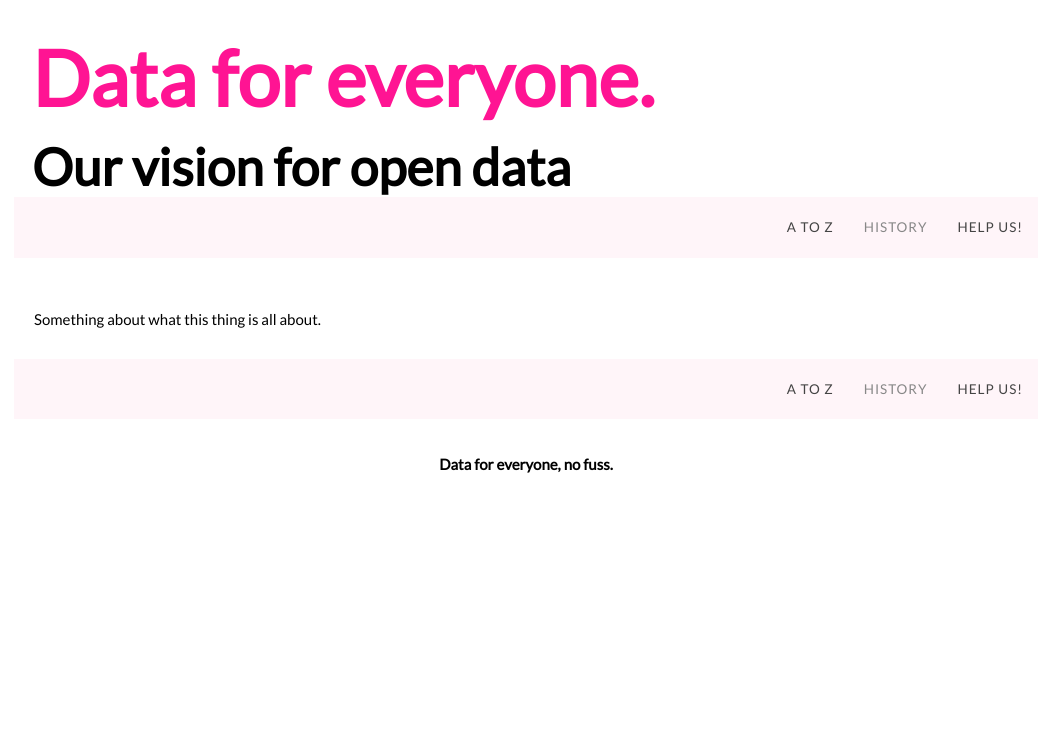
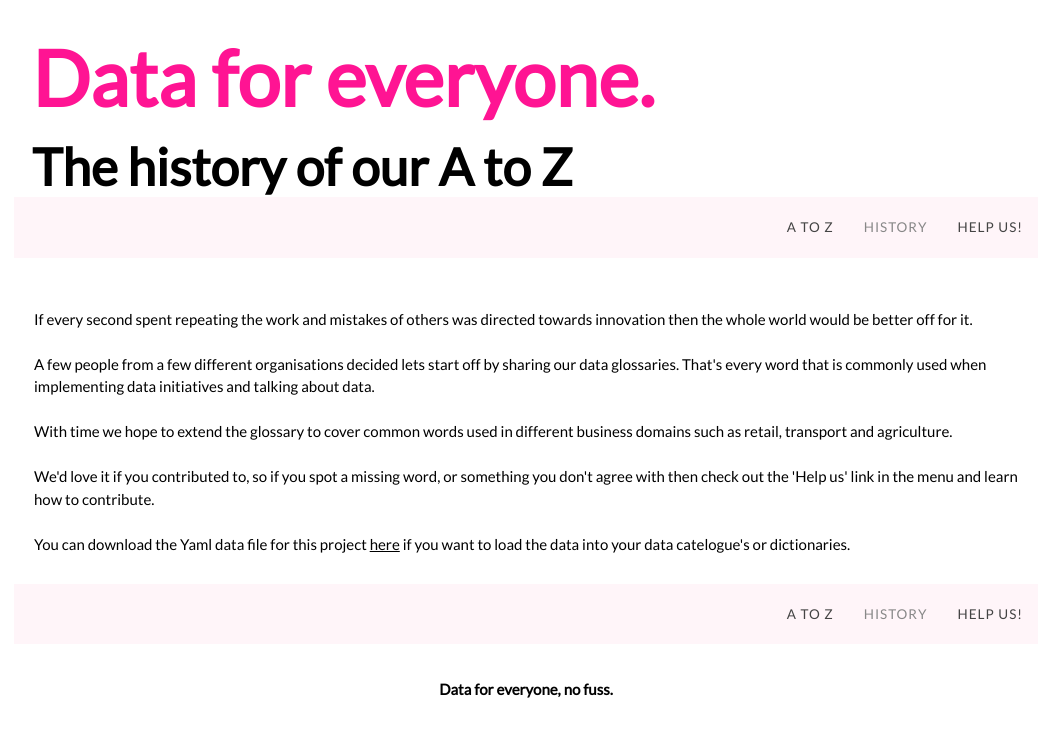
Before and after one commit to unleashyourdata/open_data_glossary, a Jekyll site: the page built from vision.html, in a window 1280 px wide. Shown: the top 737 px of the page, without its empty margins (114-1166 px from the left). Built offline with Jekyll 4.4.1, drawn with Linux system fonts in a browser that asks for light colours.

Commit message:
Update vision.html

```diff
--- a/vision.html
+++ b/vision.html
@@ -1,8 +1,21 @@
 ---
 layout: single_column_layout
 title: Vision
-hero_text: Our vision for open data
+hero_text: The history of our A to Z
 ---
 <br><br>
-Something about what this thing is all about.
+If every second spent repeating the work and mistakes of others was directed towards innovation then the whole world would be better off for it.
 <br><br>
+A few people from a few different organisations decided lets start off by sharing our data glossaries. That's every word that is commonly used when implementing
+data initiatives and talking about data.
+<br><br>
+With time we hope to extend the glossary to cover common words used in different business domains such as retail, transport and agriculture.
+<br><br>
+We'd love it if you contributed to, so if you spot a missing word, or something you don't agree with then check out the 'Help us' link in the menu and learn how to contribute.
+<br><br>
+You can download the Yaml data file for this project <a href='https://github.com/unleashyourdata/open_data_glossary/blob/2cff929dbfbcf112a7a3183ca31b7e457e278824/_data/glossary.yml'>here</a> if you want to load the data into your data catelogue's or dictionaries.
+
+
+
+
+<br><br>
```
